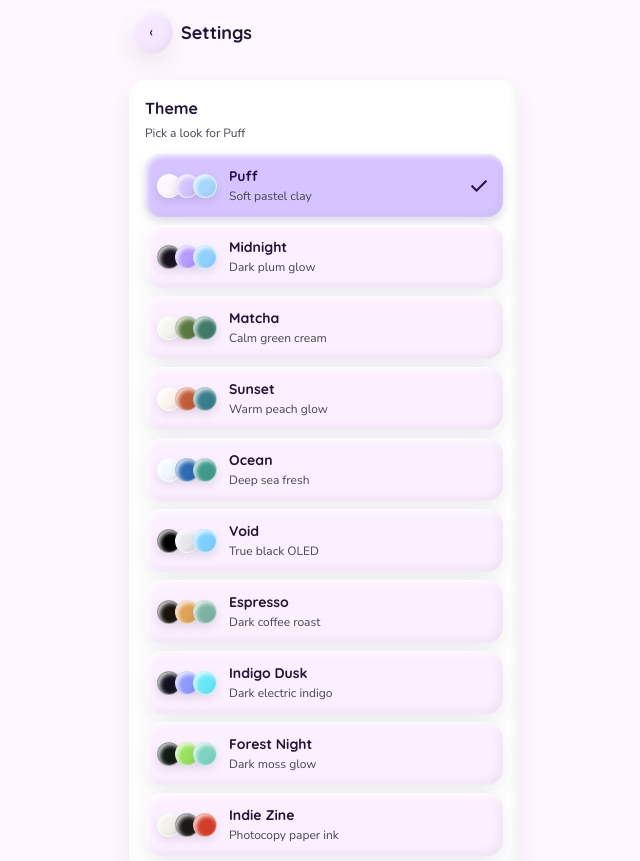
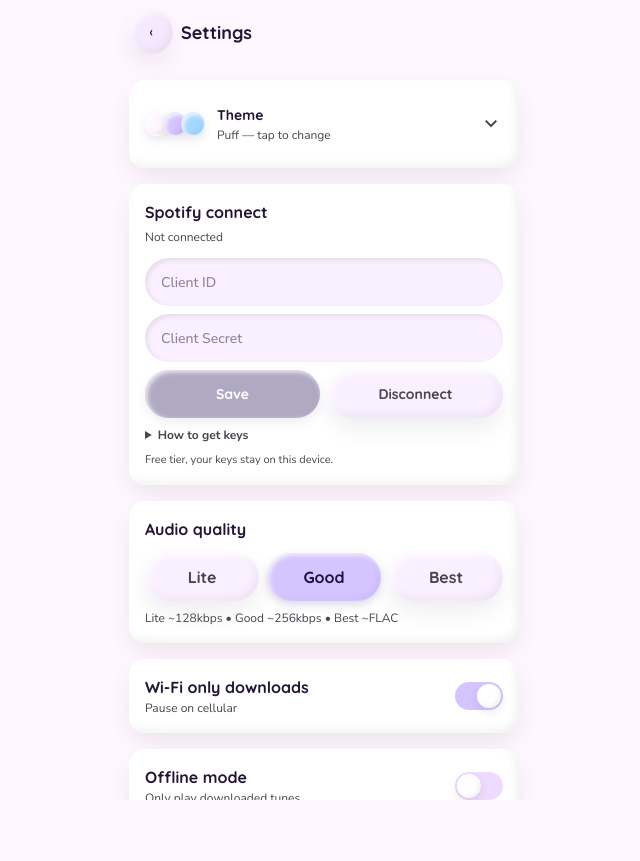
Before and after one commit to natx6/block-neo-brutalist, a Next.js app: page /settings in a window 1280 px wide. Shown: the top 861 px of the page, without its empty margins (316-956 px from the left). After the commit the page ends 800 px from the top, so only its background shows below. Built offline with nearby package versions, Linux system fonts and the light colour scheme.

Commit message:
Themed status bar, scroll-locked pages, expandable themes, drop home sleep

```diff
--- a/app/globals.css
+++ b/app/globals.css
@@ -268,11 +268,13 @@
 }
 
 html, body {
+  height: 100%;
+  overflow: hidden;
+  overscroll-behavior: none;
   background: var(--bg);
   color: var(--ink);
   font-family: "Nunito Sans", system-ui, sans-serif;
   -webkit-tap-highlight-color: transparent;
-  overscroll-behavior-y: none;
 }
 
 .font-display { font-family: "Quicksand", sans-serif; }
--- a/app/layout.tsx
+++ b/app/layout.tsx
@@ -20,7 +20,7 @@ export const metadata: Metadata = {
   title: "Puff — Cozy Music",
   description: "Puff claymorphic offline music player. Face 1: Home.",
   manifest: "/manifest.json",
-  appleWebApp: { capable: true, statusBarStyle: "default", title: "Puff" },
+  appleWebApp: { capable: true, statusBarStyle: "black-translucent", title: "Puff" },
 };
 
 export const viewport: Viewport = {
--- a/app/library/page.tsx
+++ b/app/library/page.tsx
@@ -44,9 +44,9 @@ export default function LibraryPage() {
   };
 
   return (
-    <div className="t-bg min-h-dvh max-w-[430px] mx-auto flex flex-col relative">
+    <div className="t-bg h-dvh max-w-[430px] mx-auto flex flex-col relative overflow-hidden">
       <TopBar title="Library" />
-      <main className="flex-1 pt-16 pb-[180px] px-5">
+      <main className="flex-1 min-h-0 pt-16 pb-[180px] px-5 overflow-y-auto overscroll-contain">
         <div className="flex gap-2 overflow-x-auto no-scrollbar py-3">
           {TABS.map((t, i) => (
             <button
--- a/app/offline/page.tsx
+++ b/app/offline/page.tsx
@@ -52,9 +52,9 @@ export default function OfflinePage() {
   };
 
   return (
-    <div className="t-bg min-h-dvh max-w-[430px] mx-auto flex flex-col relative">
+    <div className="t-bg h-dvh max-w-[430px] mx-auto flex flex-col relative overflow-hidden">
       <TopBar title="Offline" />
-      <main className="flex-1 pt-16 pb-[180px] px-5 flex flex-col gap-4">
+      <main className="flex-1 min-h-0 pt-16 pb-[180px] px-5 flex flex-col gap-4 overflow-y-auto overscroll-contain">
         <div className="pt-3" />
 
         <div className="w-full t-surface rounded-2xl p-4 clay-card flex flex-col gap-2">
--- a/app/playlist/page.tsx
+++ b/app/playlist/page.tsx
@@ -62,7 +62,7 @@ function PlaylistInner() {
   };
 
   return (
-    <div className="t-bg min-h-dvh max-w-[430px] mx-auto flex flex-col relative">
+    <div className="t-bg h-dvh max-w-[430px] mx-auto flex flex-col relative overflow-hidden">
       <header className="fixed top-0 inset-x-0 z-50 pt-safe t-bg">
         <div className="max-w-[430px] mx-auto h-16 px-5 flex items-center justify-between">
           <div className="flex items-center gap-2">
@@ -74,7 +74,7 @@ function PlaylistInner() {
           </div>
         </div>
       </header>
-      <main className="flex-1 pt-20 pb-10 px-5 flex flex-col gap-4">
+      <main className="flex-1 min-h-0 pt-20 pb-10 px-5 flex flex-col gap-4 overflow-y-auto overscroll-contain">
         <div className="rounded-[28px] bg-gradient-to-br from-[var(--primary-ct)] to-[var(--secondary-ct)] clay-card p-6 flex flex-col items-center text-center">
           <div className="w-32 h-32 rounded-[24px] t-card clay-card flex items-center justify-center">
             <Icon name="cloud" className="text-[64px]" fill />
--- a/app/queue/page.tsx
+++ b/app/queue/page.tsx
@@ -21,7 +21,7 @@ export default function QueuePage() {
   }, [current?.id]);
 
   return (
-    <div className="bg-[#231534]/40 min-h-dvh max-w-[430px] mx-auto flex flex-col justify-end relative">
+    <div className="bg-[#231534]/40 h-dvh max-w-[430px] mx-auto flex flex-col justify-end relative overflow-hidden">
       <div className="t-bg rounded-t-[32px] clay-card p-5 pb-10 min-h-[70dvh]">
         <div className="w-12 h-1.5 rounded-full t-variant mx-auto mb-4" />
         <div className="flex items-center justify-between mb-3">
--- a/app/search/page.tsx
+++ b/app/search/page.tsx
@@ -80,6 +80,7 @@ export default function SearchPage() {
   const [previewingId, setPreviewingId] = useState<string | null>(null);
   const [previewError, setPreviewError] = useState("");
   const fileRef = useRef<HTMLInputElement>(null);
+  const mainRef = useRef<HTMLElement>(null);
 
   const refresh = useCallback(async () => {
     try {
@@ -94,10 +95,10 @@ export default function SearchPage() {
     // Restore scroll + cached results from last visit.
     if (searchCache.scrollY > 0) {
       const y = searchCache.scrollY;
-      requestAnimationFrame(() => window.scrollTo(0, y));
+      requestAnimationFrame(() => mainRef.current?.scrollTo(0, y));
     }
     return () => {
-      searchCache.scrollY = window.scrollY;
+      searchCache.scrollY = mainRef.current?.scrollTop ?? 0;
     };
   }, [refresh]);
 
@@ -293,9 +294,9 @@ export default function SearchPage() {
   }));
 
   return (
-    <div className="t-bg min-h-dvh max-w-[430px] mx-auto flex flex-col relative">
+    <div className="t-bg h-dvh max-w-[430px] mx-auto flex flex-col relative overflow-hidden">
       <TopBar title="Search" />
-      <main className="flex-1 pt-16 pb-[180px] px-5 flex flex-col gap-4">
+      <main ref={mainRef} className="flex-1 min-h-0 pt-16 pb-[180px] px-5 flex flex-col gap-4 overflow-y-auto overscroll-contain">
         <div className="pt-3">
           <div className="flex items-center w-full h-14 t-card rounded-full px-4 clay-card">
             <span className="t-primary-text mr-2 flex items-center">
--- a/app/settings/page.tsx
+++ b/app/settings/page.tsx
@@ -16,6 +16,7 @@ export default function SettingsPage() {
   const [settings, setSettings] = useState<Settings>({ quality: "Good", wifiOnly: true, offlineMode: false, sleepOn: true });
   const [notice, setNotice] = useState("");
   const [theme, setTheme] = useState("puff");
+  const [themeOpen, setThemeOpen] = useState(false);
   const [spId, setSpId] = useState("");
   const [spSecret, setSpSecret] = useState("");
   const [spConnected, setSpConnected] = useState(false);
@@ -80,18 +81,40 @@ export default function SettingsPage() {
   };
 
   return (
-    <div className="t-bg min-h-dvh max-w-[430px] mx-auto flex flex-col relative">
+    <div className="t-bg h-dvh max-w-[430px] mx-auto flex flex-col relative overflow-hidden">
       <header className="fixed top-0 inset-x-0 z-50 pt-safe t-bg">
         <div className="max-w-[430px] mx-auto h-16 px-5 flex items-center gap-2">
           <Link href="/" className="w-11 h-11 rounded-full t-container clay-card flex items-center justify-center min-w-[44px]">‹</Link>
           <h1 className="font-display font-bold text-[18px]">Settings</h1>
         </div>
       </header>
-      <main className="flex-1 pt-20 pb-10 px-5 flex flex-col gap-4">
+      <main className="flex-1 min-h-0 pt-20 pb-10 px-5 flex flex-col gap-4 overflow-y-auto overscroll-contain">
         <div className="t-card rounded-2xl p-4 clay-card">
-          <p className="font-display font-bold mb-1">Theme</p>
-          <p className="text-[12px] t-muted mb-3">Pick a look for Puff</p>
-          <div className="flex flex-col gap-2">
+          <button
+            type="button"
+            onClick={() => setThemeOpen((v) => !v)}
+            aria-expanded={themeOpen}
+            className="w-full flex items-center gap-3 text-left min-h-[56px]"
+          >
+            <span className="flex -space-x-1.5 shrink-0">
+              {(THEMES.find((t) => t.id === theme) ?? THEMES[0]).swatches.map((s) => (
+                <span
+                  key={s}
+                  className="w-6 h-6 rounded-full clay-thumb border border-white/60"
+                  style={{ background: s }}
+                />
+              ))}
+            </span>
+            <span className="flex-1 min-w-0">
+              <span className="font-display font-bold text-[14px] block">Theme</span>
+              <span className="text-[12px] t-muted block">
+                {(THEMES.find((t) => t.id === theme) ?? THEMES[0]).name} — tap to change
+              </span>
+            </span>
+            <Icon name={themeOpen ? "expand_less" : "expand_more"} className="text-[24px] shrink-0 t-muted" />
+          </button>
+          {themeOpen && (
+            <div className="flex flex-col gap-2 mt-3">
               {THEMES.map((t) => {
                 const active = theme === t.id;
                 return (
@@ -119,6 +142,7 @@ export default function SettingsPage() {
                 );
               })}
             </div>
+          )}
         </div>
 
         <div className="t-card rounded-2xl p-4 clay-card">
--- a/lib/themes.ts
+++ b/lib/themes.ts
@@ -33,6 +33,17 @@ export function applyTheme(id: string): void {
   const valid = THEMES.some((t) => t.id === id) ? id : "puff";
   if (typeof document !== "undefined") {
     document.documentElement.dataset.theme = valid;
+    // Keep the phone status bar / browser chrome on the theme color.
+    try {
+      const bg = THEMES.find((t) => t.id === valid)?.swatches[0] || "#fff7ff";
+      let meta = document.querySelector('meta[name="theme-color"]');
+      if (!meta) {
+        meta = document.createElement("meta");
+        meta.setAttribute("name", "theme-color");
+        document.head.appendChild(meta);
+      }
+      meta.setAttribute("content", bg);
+    } catch {}
   }
   try {
     localStorage.setItem(KEY, valid);
```
Also changed, not shown: app/page.tsx (+3 -37 lines). Lines whose indentation alone changed are shown as unchanged.
